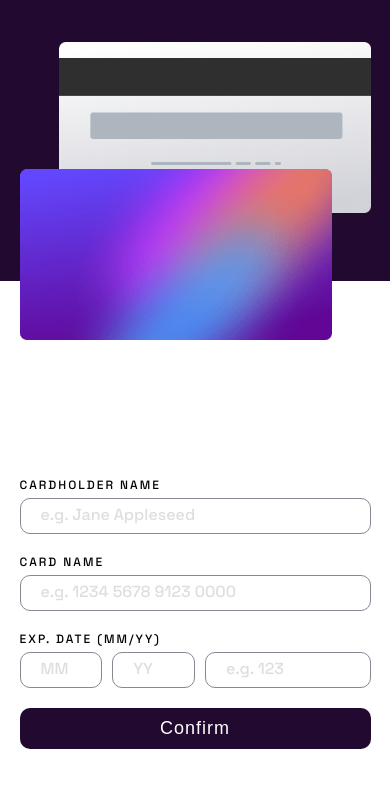
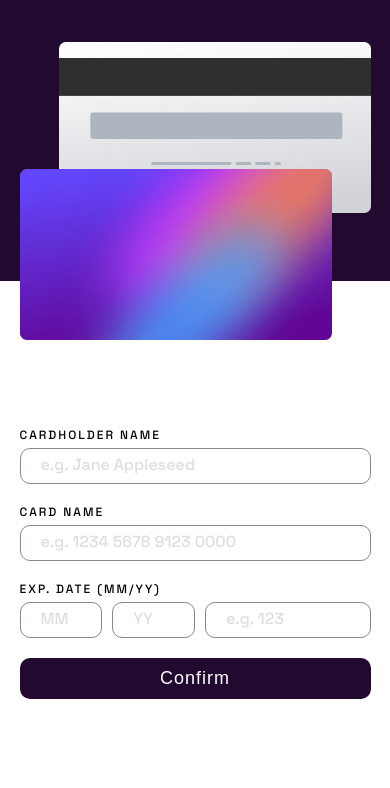
Before and after one commit to atul-pathronia/interactive-card-details-form, a website: page index.html in a window 390 px wide. Drawn offline with Linux system fonts and the light colour scheme.

Commit message:
responsiveness

```diff
--- a/sass/main.scss
+++ b/sass/main.scss
@@ -58,7 +58,7 @@ main {
     align-items: center;
     justify-content: center;
     width: 90%;
-    margin: 5rem auto;
+    margin: 0 auto;
 
     form {
       display: flex;
```
Also changed, not shown: css/style.css.
